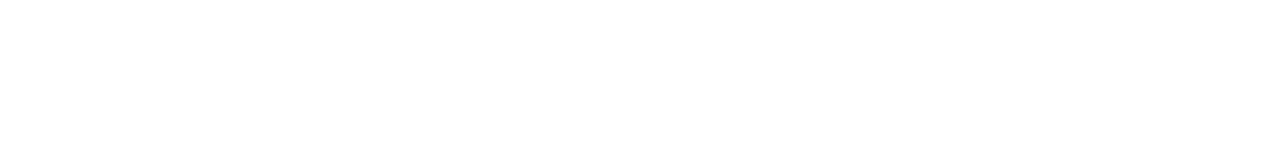
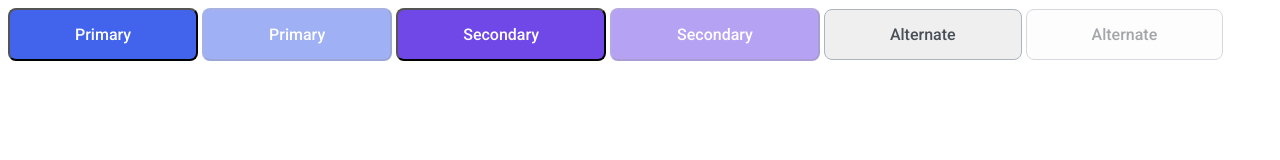
Before and after one commit to js-tasks-ru/htmlcss-20210916_jurhen, a website: page 03-lection1/01-button/index.html in a window 1280 px wide. Drawn offline with Linux system fonts and the light colour scheme.

Commit message:
03-lection buttons solved

```diff
--- a/03-lection1/01-button/button.css
+++ b/03-lection1/01-button/button.css
@@ -1 +1,46 @@
 /* Стилизация кнопки */
+
+.button {
+  border-radius: 8px;
+  font-family: Roboto;
+  font-style: normal;
+  font-weight: 500;
+  font-size: 16px;
+  line-height: 19px;
+  text-align: center;
+  color: var(--white, white);
+  padding: 15px 65px;
+  box-sizing: border-box;
+  transition: 0.5s;
+  cursor: pointer;
+}
+
+.button:disabled {
+  opacity: 0.5;
+  cursor: not-allowed;
+}
+
+.button_primary {
+  background: var(--blue-button, #4263eb);
+}
+
+.button_primary:hover:not(:disabled) {
+  background: var(--blue-button-hover, #2342c0);
+}
+
+.button_secondary {
+  background: var(--purple-button, #7048e8);
+}
+
+.button_secondary:hover:not(:disabled) {
+  background: var(--purple-button-hover, #5028c6);
+}
+
+.button_alternate {
+  border: 1px solid var(--grey-3, #acb5bd);
+  color: var(--grey-4, #495057);
+}
+
+.button_alternate:hover:not(:disabled) {
+  border: 1px solid var(--grey-button-hover, #212429);
+}
--- a/03-lection1/01-button/index.html
+++ b/03-lection1/01-button/index.html
@@ -1,11 +1,16 @@
 <!DOCTYPE html>
 <!-- Страница с кнопкой -->
 <html lang="ru">
-    <head>
-        <link rel="stylesheet" href="../../assets/css/main.css">
-        <link rel="stylesheet" href="./button.css">
-    </head>
-    <body>
-
-    </body>
+  <head>
+    <link rel="stylesheet" href="../../assets/css/main.css" />
+    <link rel="stylesheet" href="./button.css" />
+  </head>
+  <body>
+    <button class="button button_primary">Primary</button>
+    <button class="button button_primary" disabled>Primary</button>
+    <button class="button button_secondary">Secondary</button>
+    <button class="button button_secondary" disabled>Secondary</button>
+    <button class="button button_alternate">Alternate</button>
+    <button class="button button_alternate" disabled>Alternate</button>
+  </body>
 </html>
```
